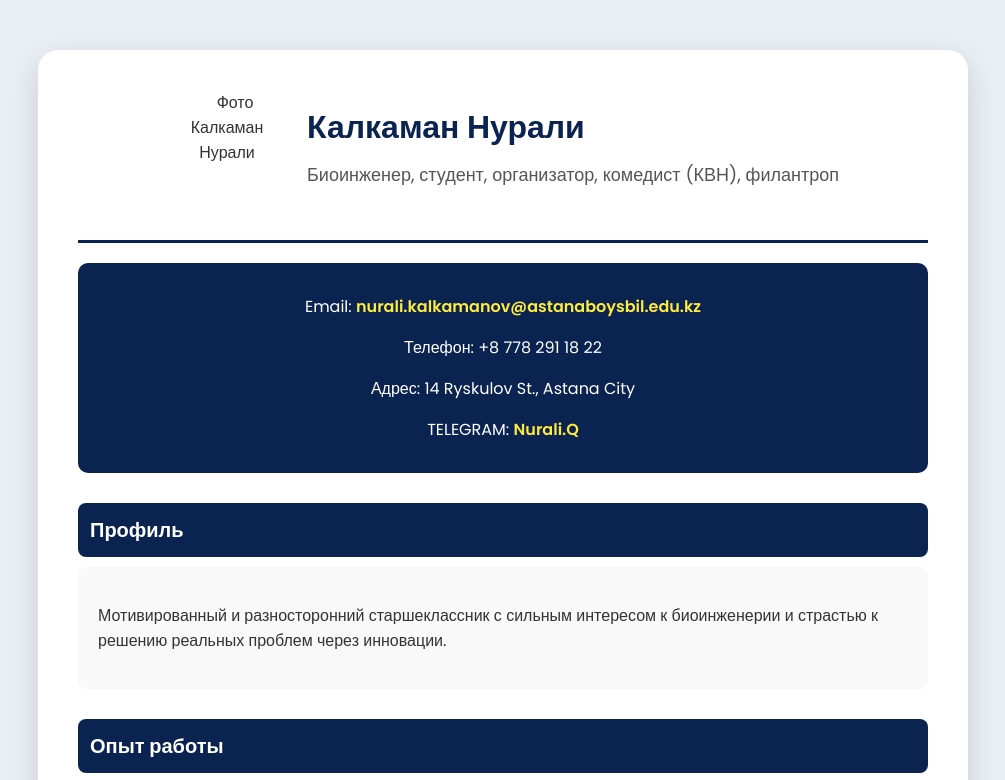
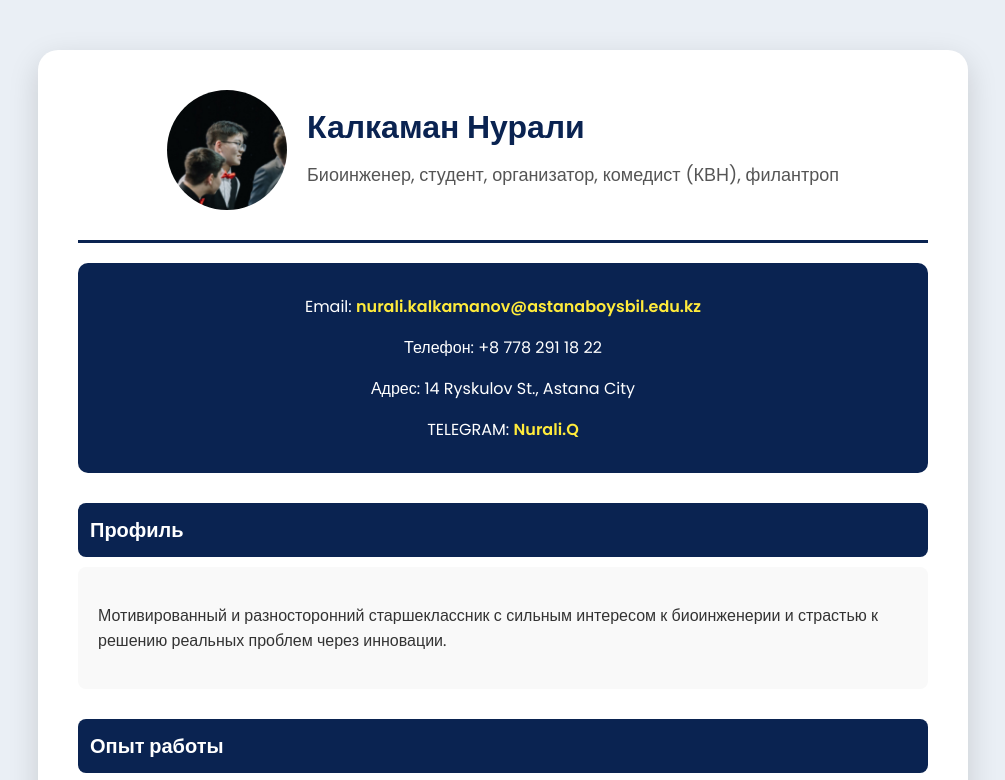
Before and after one commit to qalqamann/Big-Ben, a plain HTML site: page index.html in a window 1280 px wide. Shown: the top 780 px of the page, without its empty margins (137-1142 px from the left). Drawn offline with Linux system fonts and the light colour scheme.

Commit message:
Update index.html

```diff
--- a/index.html
+++ b/index.html
@@ -98,7 +98,7 @@
 
 <div class="resume-container">
     <div class="header">
-        <img src="резюмме.jpg" alt="Фото Калкаман Нурали">
+        <img src="IMG_20250218_122120_983.jpg" alt="KTL(kvn) 2024">
         <div class="header-text">
             <h1>Калкаман Нурали</h1>
             <h2>Биоинженер, студент, организатор, комедист (КВН), филантроп</h2>
```
